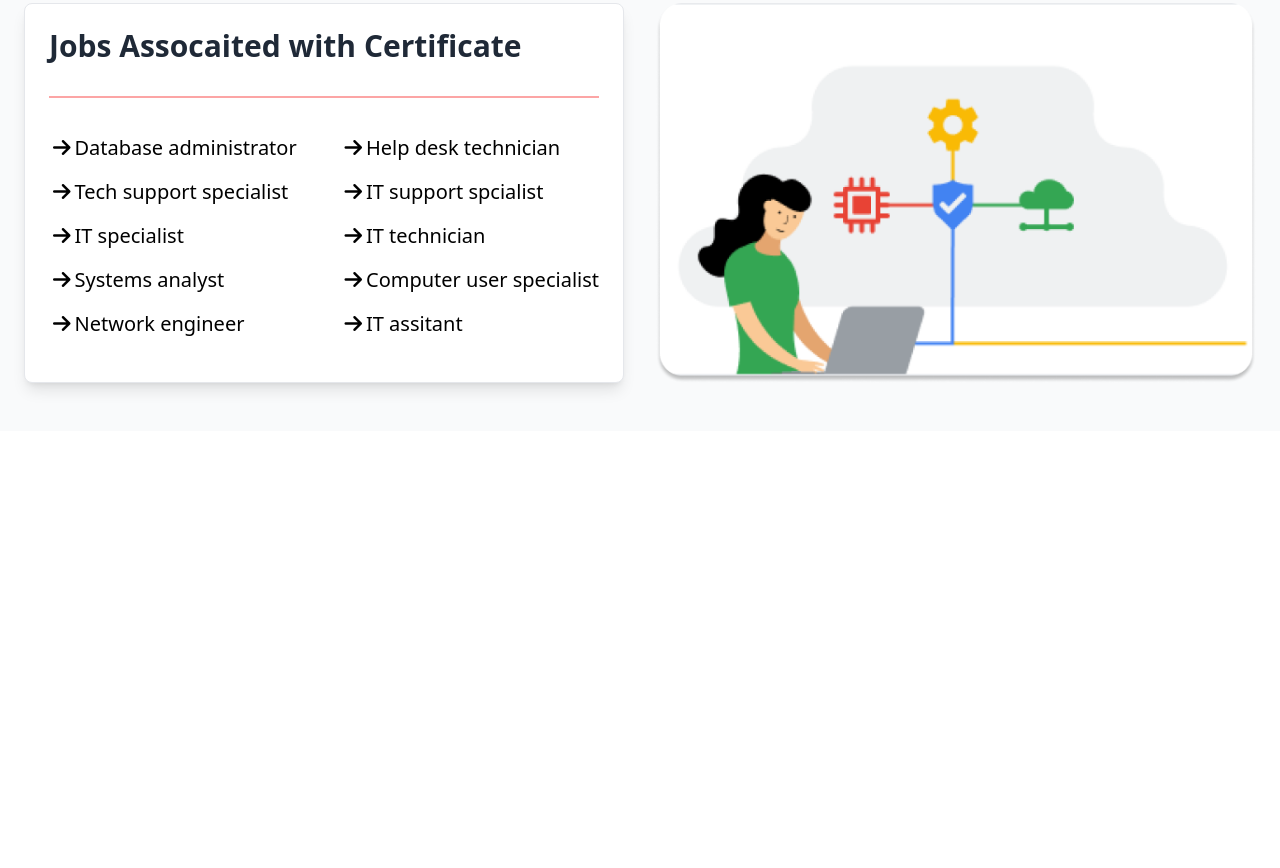
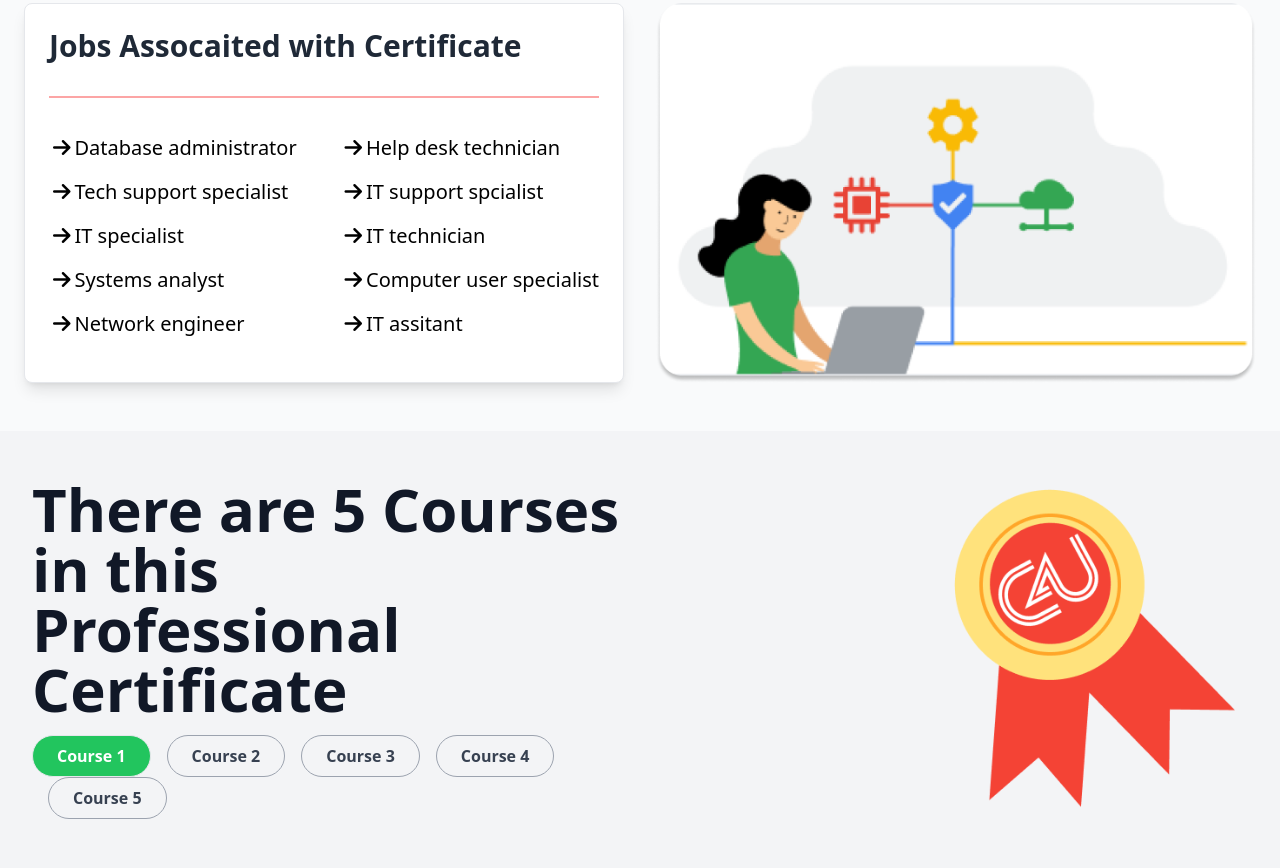
Before and after one commit to webdevmasud/Tailwind-, a website built with Vite: page index.html in a window 1280 px wide. Shown: the part 1909-2777 px from the top of the page. Before the commit the page ends 2340 px from the top, so only its background shows below. Built offline with nearby package versions, Linux system fonts and the light colour scheme.

Commit message:
Professional Certificate

```diff
--- a/index.html
+++ b/index.html
@@ -225,5 +225,34 @@
           <img src="img/IT Support 1.png" alt="" class=" w-full h-auto">
         </div>
       </section>
+
+      <!-- Professional Certificate Section -->
+
+      <div>
+        <div class="flex flex-col lg:flex-row items-center justify-between bg-gray-100 p-8 h-auto">
+          <!-- Text and Buttons Section -->
+          <div class="flex flex-col space-y-4 lg:w-1/2">
+            <!-- Title -->
+            <h2 class="text-4xl lg:text-6xl font-bold text-gray-900">There are 5 Courses in this <br> Professional Certificate</h2>
+
+            <!-- Course Buttons -->
+            <div class="flex flex-wrap justify-start space-x-4 space-y-4 lg:space-y-0">
+              <button class="px-6 py-2 rounded-full border bg-green-500 hover:bg-green-500 text-white font-semibold w-full sm:w-auto transition hover:scale-105 delay-75">Course 1</button>
+              <button class="px-6 py-2 rounded-full border border-gray-400 hover:bg-green-500 hover:text-white text-gray-700 font-semibold w-full sm:w-auto transition hover:scale-105 delay-75">Course 2</button>
+              <button class="px-6 py-2 rounded-full border border-gray-400 hover:bg-green-500 hover:text-white text-gray-700 font-semibold w-full sm:w-auto transition hover:scale-105 delay-75">Course 3</button>
+              <button class="px-6 py-2 rounded-full border border-gray-400 hover:bg-green-500 hover:text-white text-gray-700 font-semibold w-full sm:w-auto transition hover:scale-105 delay-75">Course 4</button>
+              <button class="px-6 py-2 rounded-full border border-gray-400 hover:bg-green-500 hover:text-white text-gray-700 font-semibold w-full sm:w-auto transition hover:scale-105 delay-75">Course 5</button>
+            </div>
+          </div>
+
+          <hr class="border-t-2 border-red-300">
+          <!-- Ribbon Badge -->
+           <div>
+                <img src="img/Group 238902.png" alt="Ribbon Badge" class="w-full max-w-xs mx-auto">
+            </div>
+        </div>
+
+
+
 </body>
 </html>
```
